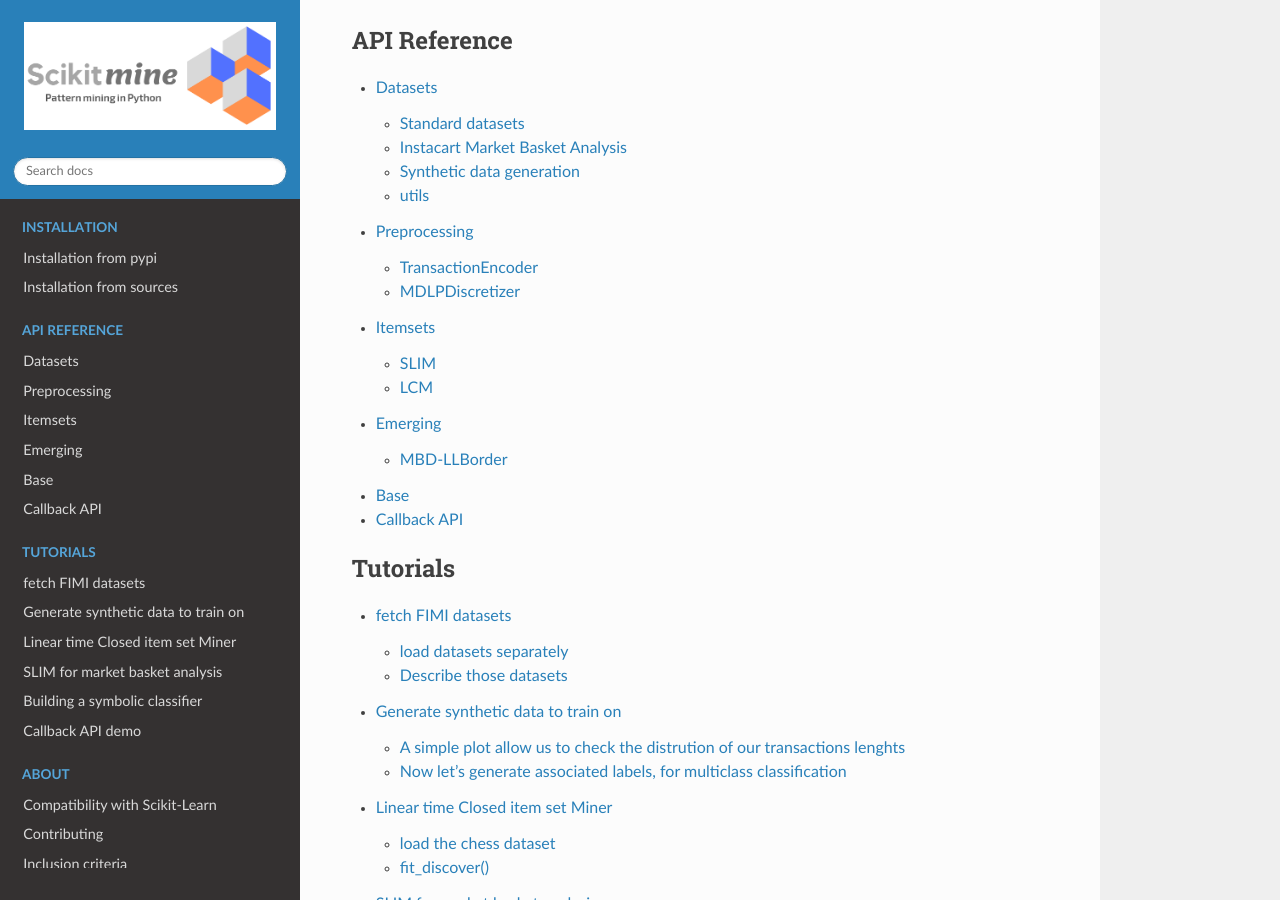
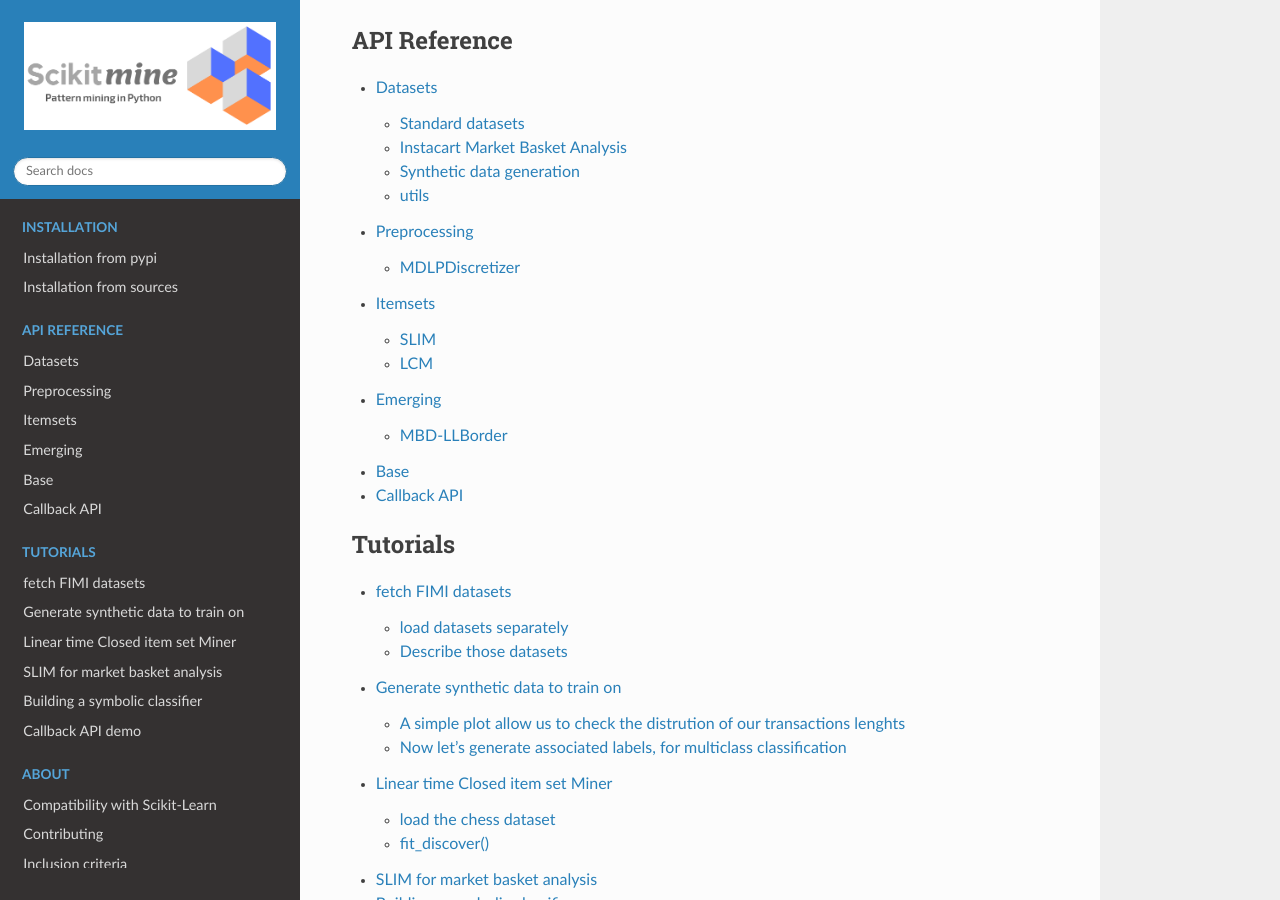
Before and after one commit to scikit-mine/scikit-mine, a Sphinx documentation site: the page built from docs/index.rst, in a window 1280 px wide and 900 px high, scrolled down 1512 px. Built offline with Sphinx 7.4.7 and the Read the Docs theme 2.0.0, drawn with Linux system fonts in a browser that asks for light colours.

Commit message:
[RM] TransactionEncoder from docs

```diff
--- a/docs/reference/preprocessing.rst
+++ b/docs/reference/preprocessing.rst
@@ -3,11 +3,6 @@
 Preprocessing
 *************
 
-TransactionEncoder
-------------------
-.. autoclass:: skmine.preprocessing.TransactionEncoder
-
-
 MDLPDiscretizer
 ---------------
 .. autoclass:: skmine.preprocessing.MDLPDiscretizer
```
